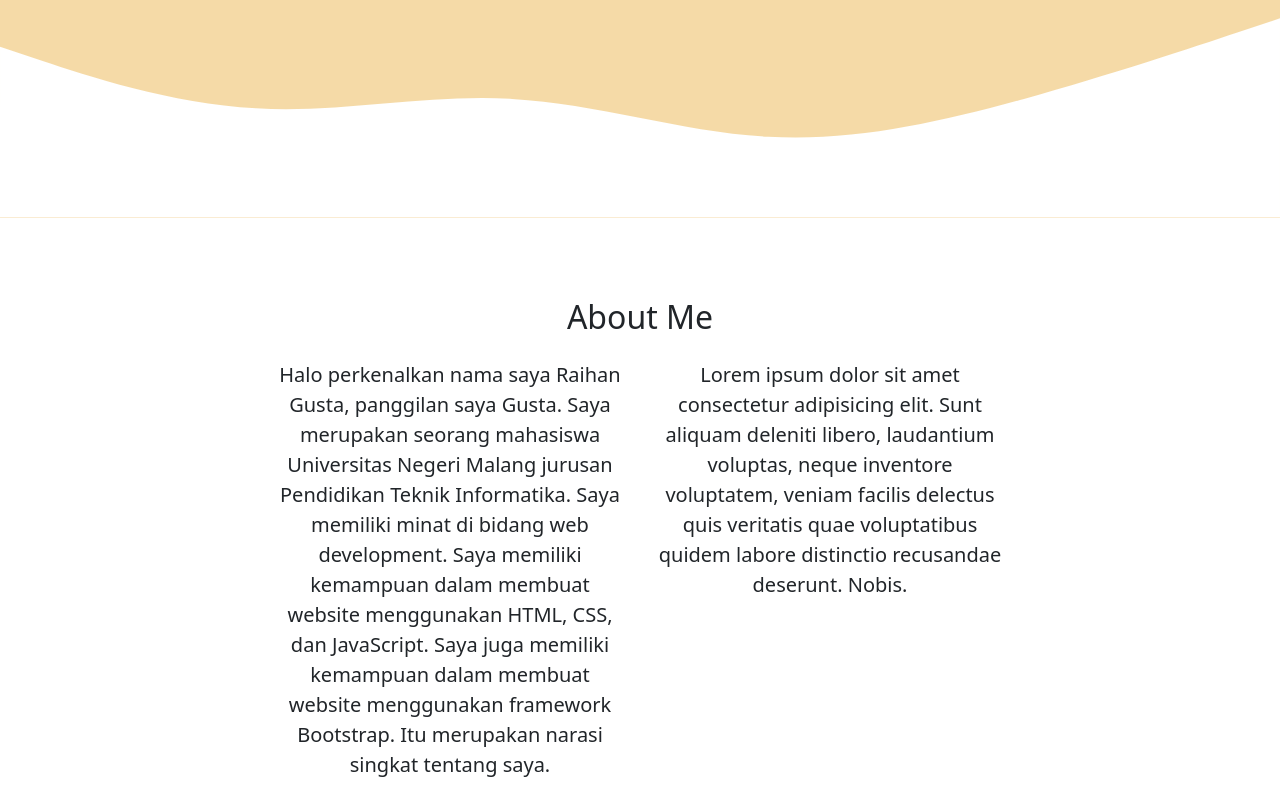
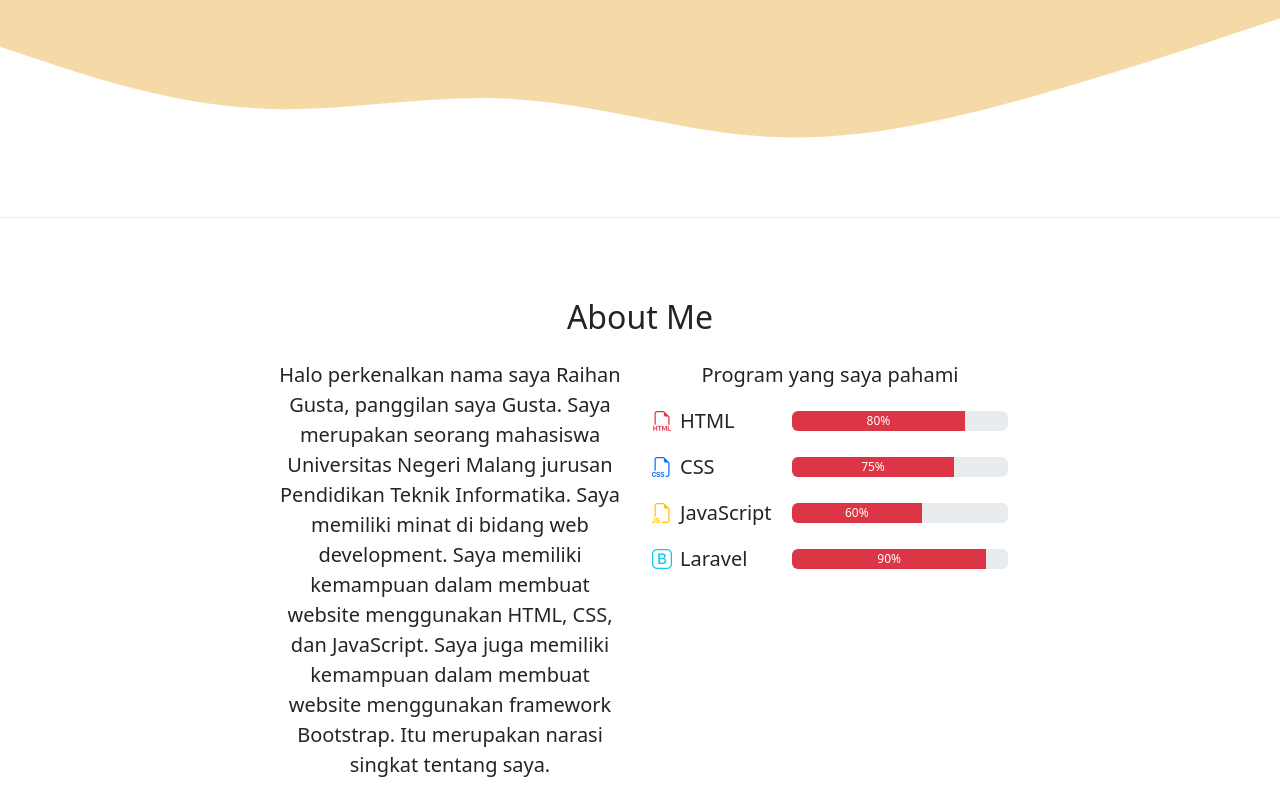
Before and after one commit to Doxx97/RaihanGusta.github.io, a plain HTML site: page index.html in a window 1280 px wide. Shown: the part 484-1283 px from the top of the page. Drawn offline with nearby package versions, Linux system fonts and the light colour scheme.

Commit message:
Penambahan program yang dipahami pada About

```diff
--- a/index.html
+++ b/index.html
@@ -68,10 +68,35 @@
             </p>
           </div>
           <div class="col-md-4">
-            <p>
-              Lorem ipsum dolor sit amet consectetur adipisicing elit. Sunt aliquam deleniti libero, laudantium voluptas, neque inventore voluptatem, veniam facilis delectus quis veritatis quae voluptatibus quidem labore distinctio
-              recusandae deserunt. Nobis.
-            </p>
+            <p>Program yang saya pahami</p>
+
+            <div class="skill mb-3">
+              <span><i class="bi bi-filetype-html text-danger me-2"></i>HTML</span>
+              <div class="progress">
+                <div class="progress-bar bg-danger" style="width: 80%">80%</div>
+              </div>
+            </div>
+
+            <div class="skill mb-3">
+              <span><i class="bi bi-filetype-css text-primary me-2"></i>CSS</span>
+              <div class="progress">
+                <div class="progress-bar bg-danger" style="width: 75%">75%</div>
+              </div>
+            </div>
+
+            <div class="skill mb-3">
+              <span><i class="bi bi-filetype-js text-warning me-2"></i>JavaScript</span>
+              <div class="progress">
+                <div class="progress-bar bg-danger" style="width: 60%">60%</div>
+              </div>
+            </div>
+
+            <div class="skill mb-3">
+              <span><i class="bi bi-bootstrap text-info me-2"></i>Laravel</span>
+              <div class="progress">
+                <div class="progress-bar bg-danger" style="width: 90%">90%</div>
+              </div>
+            </div>
           </div>
         </div>
       </div>
--- a/style.css
+++ b/style.css
@@ -10,3 +10,22 @@
 section {
   padding-top: 5rem;
 }
+
+.skill {
+  display: flex;
+  align-items: center;
+  justify-content: space-between;
+}
+
+.skill span {
+  width: 130px;
+  font-weight: 500;
+  display: flex;
+  align-items: center;
+}
+
+.skill .progress {
+  flex-grow: 1;
+  margin-left: 10px;
+  height: 20px;
+}
```
